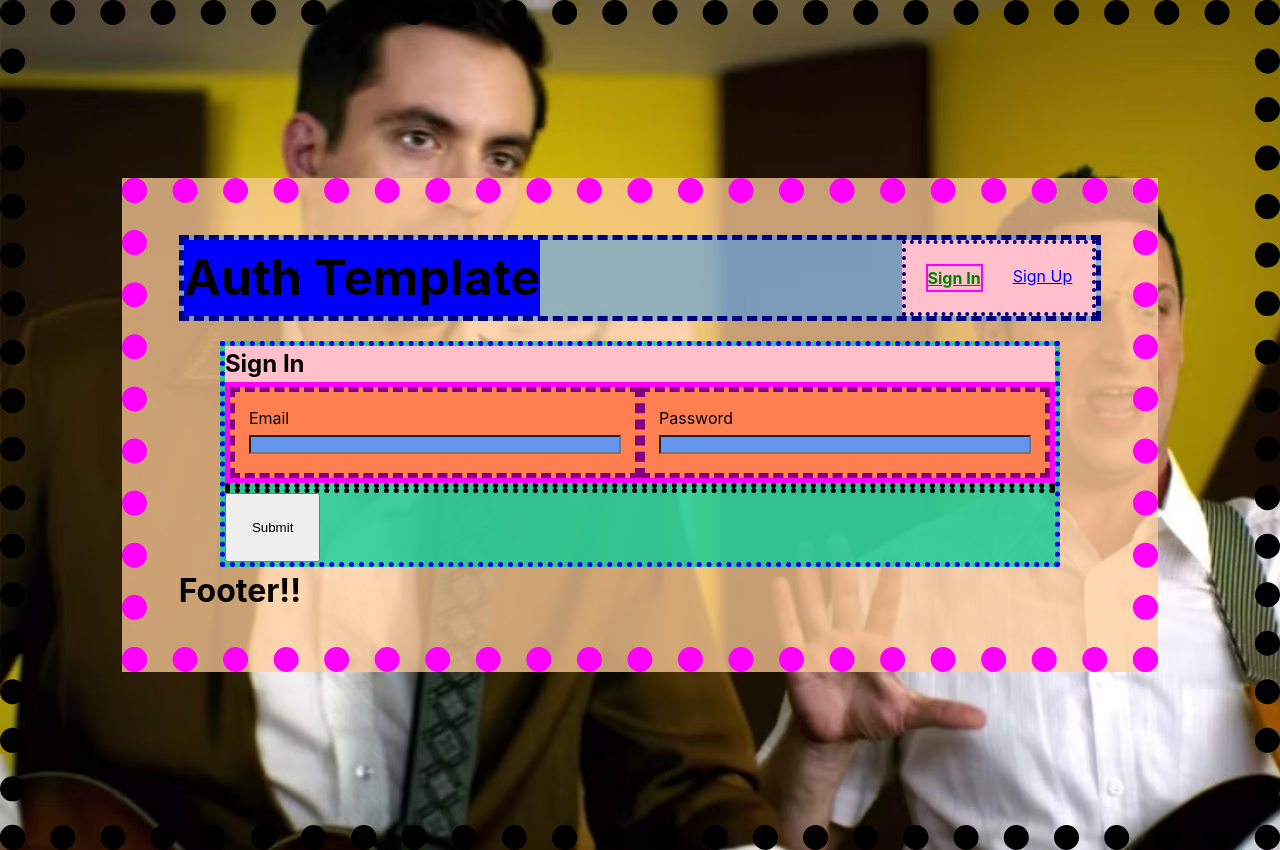
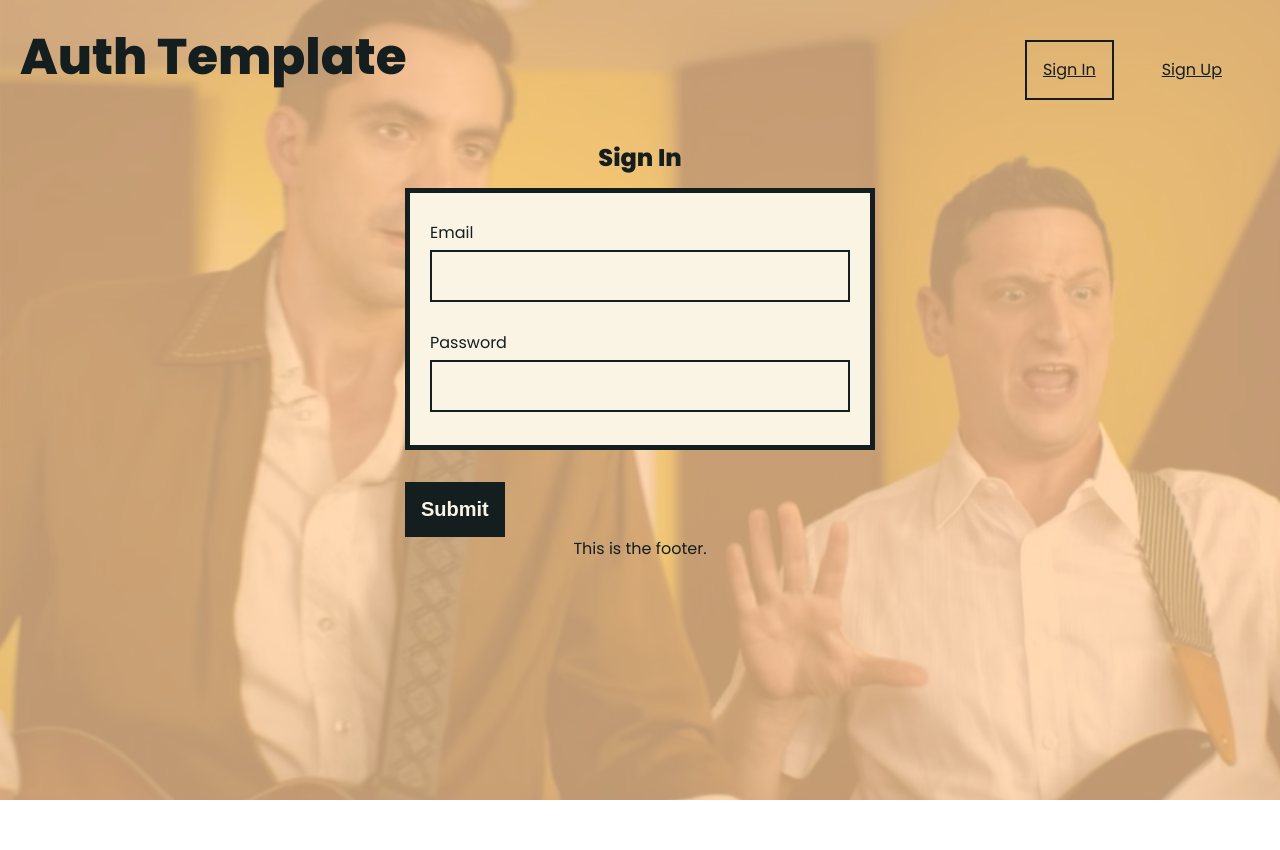
Before and after one commit to MichelleRS/auth-react, a React (Vite) app: page /sign-in in a window 1280 px wide. After the commit the page ends 800 px from the top, so only its background shows below. Built offline with nearby package versions, Linux system fonts and the light colour scheme; no server answers.

Commit message:
Apply basic styles, TODO clean code

```diff
--- a/src/App.css
+++ b/src/App.css
@@ -5,12 +5,11 @@
 
 /* app container */
 #root {
-  max-width: 1280px;
+  width: 100%;
   /* center the app container */
   margin: 0 auto;
-  padding: 2rem;
+  padding: 1.25rem;
   /* placeholder styles */
   background-color: rgba(255, 204, 153, 0.75);
-  border: magenta 25px dotted;
-  width: 75%;
+  /* border: magenta 25px dotted; */
 }
--- /dev/null
+++ b/src/components/Footer/Footer.css
@@ -0,0 +1,4 @@
+footer > p {
+  color: var(--darkNeutral);
+  text-align: center;
+}
--- a/src/components/Footer/Footer.jsx
+++ b/src/components/Footer/Footer.jsx
@@ -1,7 +1,9 @@
+import "./Footer.css";
+
 export default function Footer() {
   return (
     <footer>
-      <h1>Footer!!</h1>
+      <p>This is the footer.</p>
     </footer>
   );
 }
--- a/src/components/Header/Header.css
+++ b/src/components/Header/Header.css
@@ -12,14 +12,14 @@ header {
   justify-content: space-between;
   margin-bottom: 20px;
   /* placeholder style */
-  background-color: rgba(51, 153, 255, 0.5);
-  border: 5px navy dashed;
+  /* background-color: rgba(51, 153, 255, 0.5); */
+  /* border: 5px navy dashed; */
 }
 
 /* title container and its header element */
 .headerTitle {
   /* placeholder style */
-  background-color: blue;
+  /* background-color: blue; */
 }
 header > h1 {
   font-size: 50px;
@@ -36,16 +36,16 @@ header > h1 {
   gap: 30px;
   padding: 20px;
   /* placeholder style */
-  background-color: pink;
-  border: 4px navy dotted;
+  /* background-color: pink; */
+  /* border: 4px navy dotted; */
 }
 
 .headerLinksContainer > a.active {
-  color: green;
-  font-weight: bold;
-  border: 2px magenta solid;
+  border: 2px var(--darkNeutral) solid;
 }
 
 .headerLinksContainer > a {
-  color: blue;
+  padding: 1rem;
+  color: var(--darkNeutral);
+  border: 2px transparent solid;
 }
--- a/src/components/Main/Public/Auth.css
+++ b/src/components/Main/Public/Auth.css
@@ -1,21 +1,27 @@
 .authContainer {
   margin: 0px auto;
   width: 90%;
+  display: flex;
+  flex-direction: column;
+  align-items: center;
   /* placeholder style */
-  border: 5px blue dotted;
-  background-color: rgba(0, 204, 153, 0.75);
+  /* border: 5px blue dotted; */
+  /* background-color: rgba(0, 204, 153, 0.75); */
 }
 
 .authContainer > h2 {
+  margin-bottom: 0.75rem;
   /* placeholder style */
-  background-color: pink;
+  /* background-color: pink; */
 }
 
 .authControlGroup {
   display: flex;
+  flex-direction: column;
   /* placeholder style */
-  background-color: white;
-  border: 5px magenta solid;
+  background-color: var(--lightNeutral);
+  padding: 1rem 1.25rem;
+  border: 5px var(--darkNeutral) solid;
 }
 
 .authControl {
@@ -24,28 +30,56 @@
   /* stack display of elements */
   display: flex;
   flex-direction: column;
-  padding: 14px 14px;
+  padding: 0.75rem 0;
+  /* padding: 14px 14px; */
   /* placeholder style */
-  background-color: coral;
-  border: 5px purple dashed;
+  /* background-color: coral; */
+  /* border: 5px purple dashed; */
 }
 
 /* style input for spacing between label and error */
 .authInput {
   margin: 5px 0;
+  padding: 0.5rem;
+  min-width: 400px;
+  height: 2rem;
+  border: 2px solid var(--darkNeutral);
+  font-size: 1.25rem;
+  background-color: var(--lightNeutral);
   /* placeholder style */
-  background-color: cornflowerblue;
+  /* background-color: cornflowerblue; */
+}
+
+.errorMsg,
+.authErrorSummary {
+  color: var(--red);
+  /* placeholder style */
+  /* border: 5px black dotted; */
 }
 
 .authErrorSummary {
-  /* placeholder style */
-  border: 5px black dotted;
+  padding: 1rem 0;
 }
 
 .authSubmitBtn {
-  /* placeholder style */
-  padding: 25px;
+  /* color */
+  background-color: var(--darkNeutral);
+  color: var(--lightNeutral);
+  /* text */
+  font-size: 1.25rem;
+  font-weight: bold;
+  /* style */
+  border: none;
+  /* sizing */
+  padding: 1rem;
 }
+.authSubmitBtn:hover,
+.authSubmitBtn:focus,
+.authSubmitBtn:active {
+  background-color: var(--lightNeutral);
+  color: var(--darkNeutral);
+}
+
 /* responsive form elements */
 @media only screen and (max-width: 550px) {
   .authContainer {
--- a/src/components/Main/Public/SignIn.jsx
+++ b/src/components/Main/Public/SignIn.jsx
@@ -39,15 +39,15 @@ export default function SignIn() {
       setErrorMsg("");
       // handle empty email input
       if (!emailRef.current?.value) {
-        setEmailErrorMsg("Email is required.");
+        setEmailErrorMsg("Enter your email address.");
       }
       // handle empty password input
       if (!passwordRef.current?.value) {
-        setPasswordErrorMsg("Password is required.");
+        setPasswordErrorMsg("Enter your password.");
       }
       // handle general error message on submit
       if (!emailRef.current?.value || !passwordRef.current?.value) {
-        setSubmitStatusMsg("Failed to sign in.");
+        setSubmitStatusMsg("Unable to sign in.");
       }
       // get sign in data
       const {
@@ -55,7 +55,7 @@ export default function SignIn() {
         error,
       } = await signin(emailRef.current.value, passwordRef.current.value);
       // if error, display error message, TODO improve message
-      if (error) setErrorMsg(error.message);
+      if (error) setErrorMsg("Check form for errors.");
       // if user, navigate to home page
       if (user && session) navigate("/");
     } catch (error) {
@@ -84,7 +84,9 @@ export default function SignIn() {
             />
             {/* if blank submit, display password error message */}
             {!emailRef.current?.value && (
-              <div id="emailError">{emailErrorMsg}</div>
+              <div id="emailError" className="errorMsg">
+                {emailErrorMsg}
+              </div>
             )}
           </div>
           {/* password */}
@@ -102,7 +104,9 @@ export default function SignIn() {
             />
             {/* if blank on submit, display password error message */}
             {!passwordRef.current?.value && (
-              <div id="passwordError">{passwordErrorMsg}</div>
+              <div id="passwordError" className="errorMsg">
+                {passwordErrorMsg}
+              </div>
             )}
           </div>
         </div>
@@ -112,7 +116,7 @@ export default function SignIn() {
           {errorMsg && (
             // aria-live="assertive": announces message on submit
             <p aria-live="assertive">
-              {submitStatusMsg} {errorMsg}.
+              {submitStatusMsg} {errorMsg}
             </p>
           )}
         </div>
--- a/src/components/Main/Public/SignUp.jsx
+++ b/src/components/Main/Public/SignUp.jsx
@@ -35,18 +35,16 @@ export default function SignUp() {
       setErrorSummary("");
       // handle empty email input
       if (!emailRef.current?.value) {
-        setEmailErrorMsg("Email field is blank. Enter an email address");
+        setEmailErrorMsg("Enter your email address.");
       }
       // handle empty password input
       if (!passwordRef.current?.value) {
-        setPasswordErrorMsg(
-          "Password field is blank. Enter a password of 6 characters or more."
-        );
+        setPasswordErrorMsg("Enter a password of 6 characters or more.");
       }
       // TODO handle password length less than 6 characters
       // handle error summary
       if (!emailRef.current?.value || !passwordRef.current?.value) {
-        setErrorSummary("Failed to sign up.");
+        setErrorSummary("Unable to create an account. Check form for errors.");
       }
       // handle valid entries and sign up user
       const { data, error } = await register(
@@ -82,12 +80,16 @@ export default function SignUp() {
             />
             {/* if email blank, display email error message element */}
             {!emailRef.current?.value && (
-              <div id="emailError">{emailErrorMsg}</div>
+              <div id="emailError" className="errorMsg">
+                {emailErrorMsg}
+              </div>
             )}
           </div>
           {/* password */}
           <div className="authControl">
-            <label htmlFor="signUpPassword">Password</label>
+            <label htmlFor="signUpPassword">
+              Choose a password with at least 6 characters
+            </label>
             <input
               type="password"
               id="signUpPassword"
@@ -100,7 +102,9 @@ export default function SignUp() {
             />
             {/* if password blank, display email error message element */}
             {!passwordRef.current?.value && (
-              <div id="passwordError">{passwordErrorMsg}</div>
+              <div id="passwordError" className="errorMsg">
+                {passwordErrorMsg}
+              </div>
             )}
           </div>
         </div>
--- a/src/index.css
+++ b/src/index.css
@@ -1,20 +1,34 @@
-/* included :root styles */
+/* font imports */
+@import url("https://fonts.googleapis.com/css2?family=Poppins&display=swap");
+@import url("https://fonts.googleapis.com/css2?family=Poppins:wght@800&display=swap");
+
 :root {
-  font-family: Inter, system-ui, Avenir, Helvetica, Arial, sans-serif;
+  font-family: "Poppins", -apple-system, BlinkMacSystemFont, "Segoe UI",
+    "Roboto", "Oxygen", "Ubuntu", "Cantarell", "Fira Sans", "Droid Sans",
+    "Helvetica Neue", sans-serif;
   line-height: 1.5;
   font-weight: 400;
+  color: var(--darkNeutral);
 
   font-synthesis: none;
   text-rendering: optimizeLegibility;
   -webkit-font-smoothing: antialiased;
   -moz-osx-font-smoothing: grayscale;
   -webkit-text-size-adjust: 100%;
+
+  /* color palette */
+  /* dark neutral */
+  --darkNeutral: hsla(185, 22%, 10%, 1);
+  /* light neutral */
+  --lightNeutral: hsla(42, 70%, 94%, 1);
+  /* red: error messages  */
+  --red: hsla(7, 64%, 54%, 1);
 }
 
 body {
   margin: 0;
   display: flex;
-  place-items: center;
+  /* place-items: center; */
   min-width: 320px;
   min-height: 100vh;
   /* start of added styles */
@@ -23,7 +37,5 @@ body {
   /* start of placeholder styles */
   /* image credit: screen rant */
   background: url("/src/assets/itysl-robert-palins.avif") no-repeat;
-  background-color: blue;
   background-size: cover;
-  border: 25px black dotted;
 }
```
